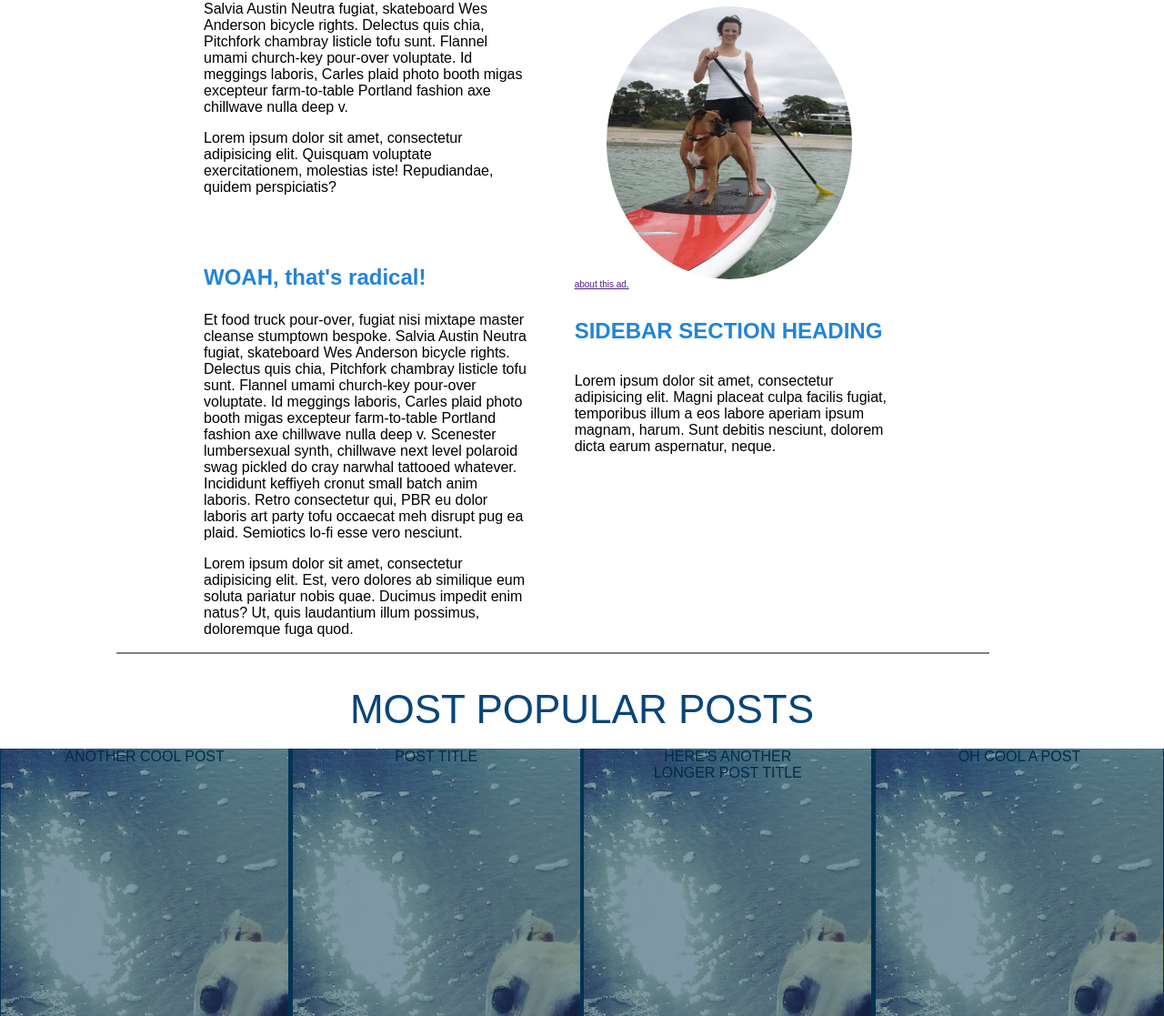
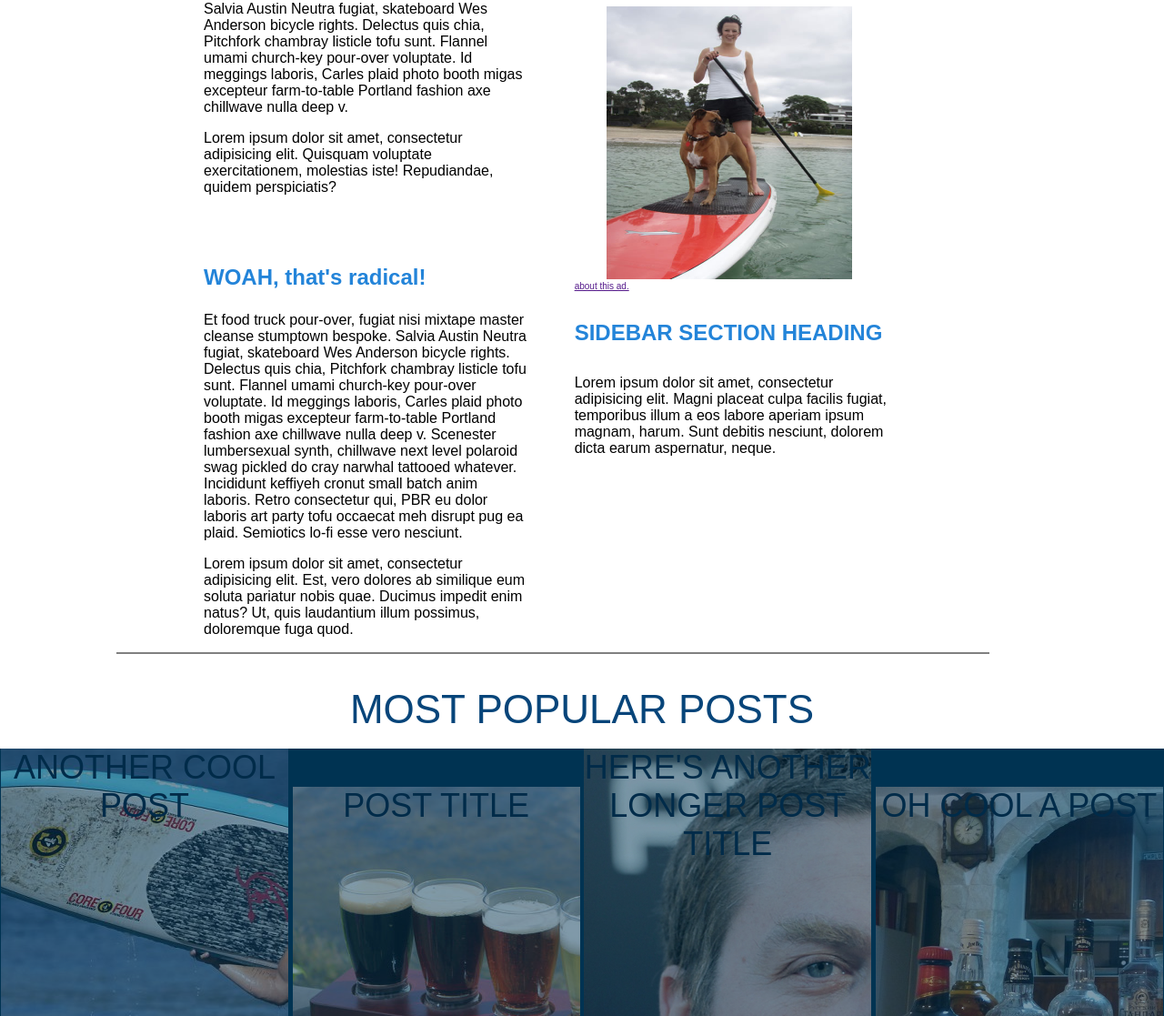
Before and after one commit to crazydoglady/Iron-Yard, a plain HTML site: page layout/paddle.html in a window 1280 px wide. Shown: the part 730-1847 px from the top of the page at 91% size. Drawn offline with Linux system fonts and the light colour scheme.

Commit message:
HW day 3 styling and imgs

```diff
--- a/layout/paddle.css
+++ b/layout/paddle.css
@@ -17,7 +17,7 @@ header {
   height: 450px;
   color: white;
   padding-top: 0;
-  background-image: url(../images/waves.png);
+  background-image: url(../images/waves2.png);
 }
 
 h1 {
@@ -137,11 +137,9 @@ section {
 
 }
 .tagline2 img{
-  border-radius:100%;
   margin-right: 3px;
-  height: 40px;
-  width: 40px;
-  float: left;
+  height: 340px;
+  width: 270px;
   display: inline-block;
 }
 .second ul li {
@@ -185,8 +183,15 @@ img.ad {
   padding: 0;
 }
 
+.text {
+  font-size:36px;
+  font-weight: 50;
+  position: relative;
+  text-align: left;
+}
+
 #phtxt1 {
-  background-image: url(../images/billiebeach.png);
+  background-image: url(../images/surfer1.png);
   width: 24.7%;
   height: 300px;
   margin: 0;
@@ -200,7 +205,8 @@ img.ad {
 }
 
 #phtxt2 {
-  background-image: url(../images/billiebeach.png);
+  background-image: url(../images/beer1.png);
+  repeat: none;
   width: 24.7%;
   height: 300px;
   margin: 0;
@@ -212,7 +218,7 @@ img.ad {
   opacity: 1.0;
 }
 #phtxt3 {
-  background-image: url(../images/billiebeach.png);
+  background-image: url(../images/zackg.png);
   width: 24.7%;
   height: 300px;
   margin: 0;
@@ -225,7 +231,7 @@ img.ad {
   opacity: 1.0;
 }
 #phtxt4 {
-  background-image: url(../images/billiebeach.png);
+  background-image: url(../images/liquor1.png);
   width: 24.7%;
   height: 300px;
   margin: 0;
@@ -257,7 +263,7 @@ nav footer {
 }
 
 footer ul {
-  margin-left: 50%;
+  margin: 0 0 0 50%;
 }
 
 footer li {
--- a/layout/paddle.html
+++ b/layout/paddle.html
@@ -57,17 +57,17 @@
   <br>
   <div class="wrapper2">
     <p id="phtxt1">
-      <span>ANOTHER COOL POST <br>
+      <span class="text">ANOTHER COOL POST <br>
       <br>
       </span></p>
     <p id="phtxt2">
-      <span>POST TITLE <br>
+      <span class="text">POST TITLE <br>
         <br>
       </span></p>
     <p id="phtxt3">
-      <span>HERE'S ANOTHER <br>LONGER POST TITLE</span></p>
+      <span class="text">HERE'S ANOTHER <br>LONGER POST TITLE</span></p>
     <p id="phtxt4">
-      <span>OH COOL A POST <br>
+      <span class="text">OH COOL A POST <br>
       <br>
       </span></p>
   </div><!--end wrapper2-->
```
Also changed, not shown: images/beer1.png (added), images/liquor1.png (added), images/surfer1.png (added), images/waves2.png (added), images/zackg.png (added), images/zackg1.png (added), 1 other file.
